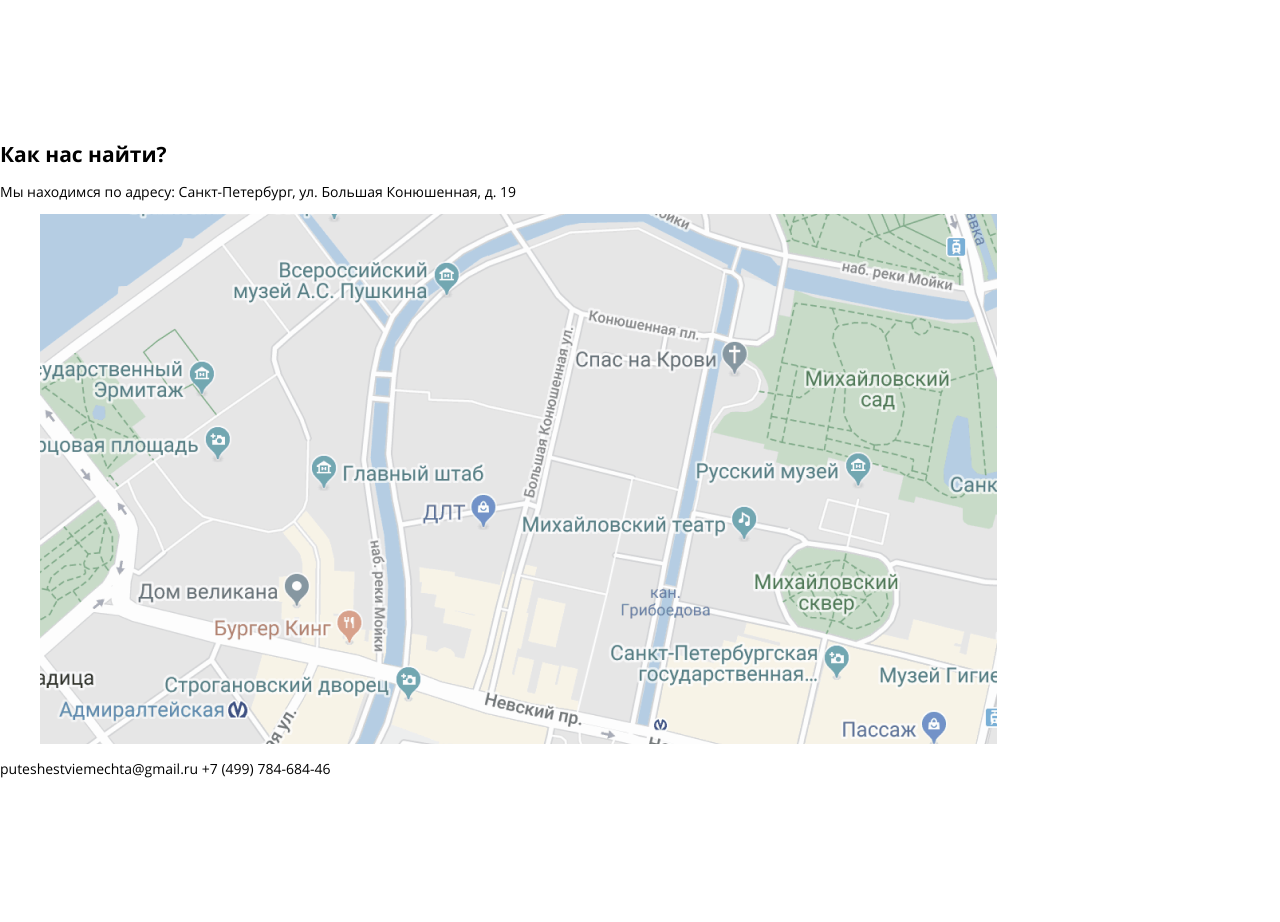
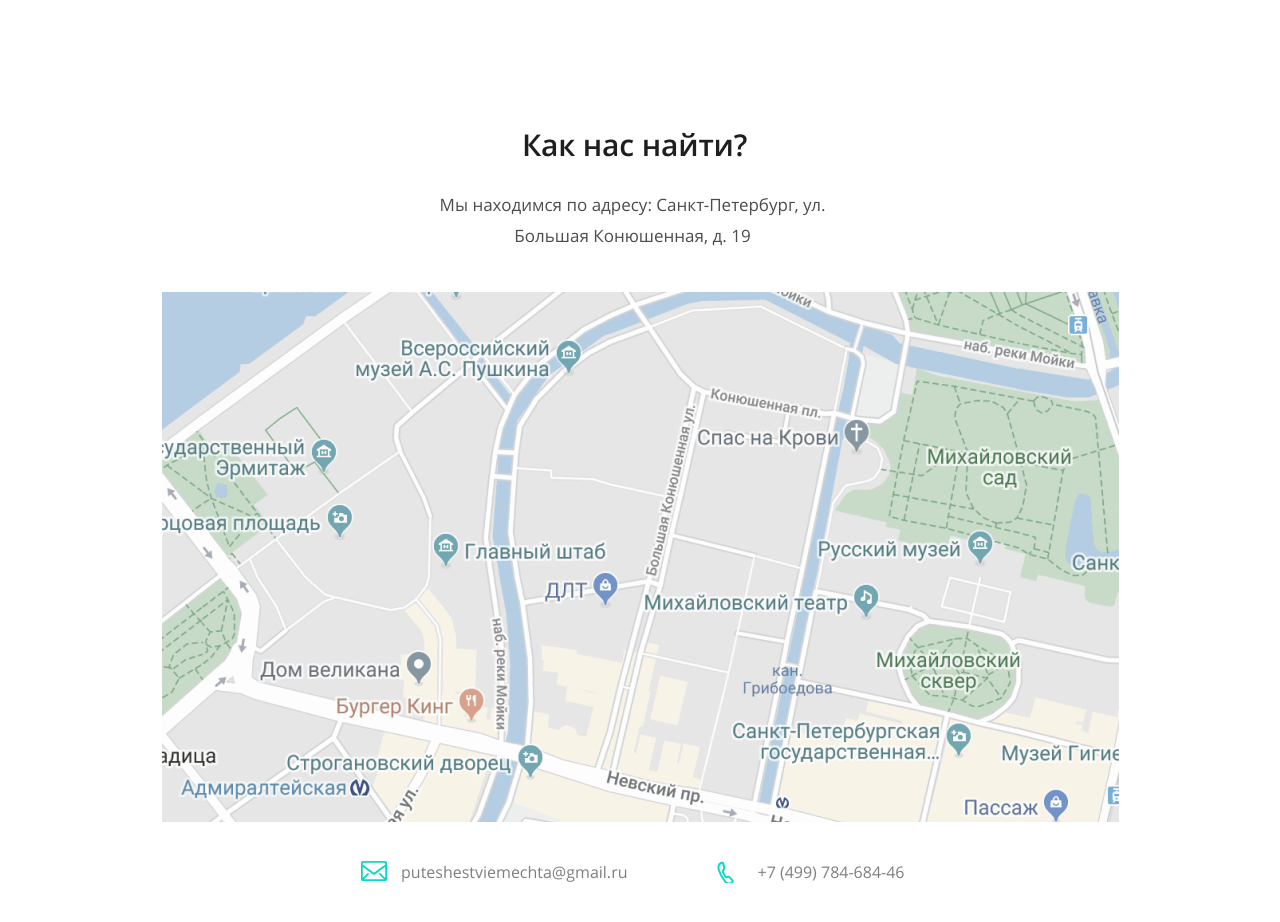
Before and after one commit to ggpopova/bicycles, a website: page source/index.html in a window 1280 px wide. Shown: the part 3900-4822 px from the top of the page. Before the commit the page ends 4678 px from the top, so only its background shows below. Drawn offline with nearby package versions, Linux system fonts and the light colour scheme; files that its build step writes are made by us from their sources; files whose address does not match are found by name.

Commit message:
Добавит Подвал проекта

```diff
--- a/source/index.html
+++ b/source/index.html
@@ -92,19 +92,19 @@
     <footer class="footer-main container">
 
       <div class="footer-main__address">
-        <h2 class="">Как нас найти?</h2>
+        <h2>Как нас найти?</h2>
         <p>Мы находимся по адресу: Санкт-Петербург, ул. Большая Конюшенная, д. 19</p>
       </div>
 
       <figure class="footer-main__map">
         <a href="#">
-          <img src="img/map.png" width="957" height="530" alt="Карта. Как нас найти">
+          <img class="footer-main__thumbnail" src="img/map.png" width="957" height="530" alt="Карта. Как нас найти">
         </a>
       </figure>
 
       <div class="footer-main__contacts">
-        <a href="mailto:mail@htmlacademy.ru">puteshestviemechta@gmail.ru</a>
-        <a href="tel:+749978468446">+7 (499) 784-684-46</a>
+        <a class="footer-main__email" href="mailto:mail@htmlacademy.ru">puteshestviemechta@gmail.ru</a>
+        <a class="footer-main__phone" href="tel:+749978468446">+7 (499) 784-684-46</a>
       </div>
 
     </footer>
--- /dev/null
+++ b/source/scss/blocks/footer-main.scss
@@ -0,0 +1,146 @@
+.footer-main {
+  display: flex;
+  flex-direction: column;
+  flex-wrap: wrap;
+  align-content: center;
+}
+
+.footer-main__address {
+  margin-bottom: 41px;
+
+  @media (max-width: $tablet-width) {
+    margin-bottom: 24px;
+  }
+
+  @media (max-width: $mobile-width) {
+    margin-bottom: 18px;
+  }
+}
+
+.footer-main__address h2 {
+  margin: 0 11px 29px 0;
+  font-weight: 600;
+  font-size: 30px;
+  line-height: 30px;
+  letter-spacing: -0.005em;
+  color: $grey-light;
+  text-align: center;
+
+  @media (max-width: $tablet-width) {
+    margin-right: 0;
+    margin-bottom: 18px;
+    font-size: 24px;
+    line-height: 30px;
+  }
+
+  @media (max-width: $mobile-width) {
+    font-size: 18px;
+    line-height: 30px;
+  }
+}
+
+.footer-main__address p {
+  margin: 0;
+  padding: 0 440px 0 425px;
+  font-weight: normal;
+  font-size: 17px;
+  line-height: 31px;
+  color: $grey-darkest;
+  text-align: center;
+
+  @media (max-width: $tablet-width) {
+    padding: 0 69px;
+  }
+
+  @media (max-width: $mobile-width) {
+    width: 288px;
+    margin: 0 auto;
+    padding: 0 15px 0 17px;
+  }
+}
+
+.footer-main__map {
+  margin: 0 auto;
+  margin-bottom: 36px;
+
+  @media (max-width: $tablet-width) {
+    margin-bottom: 20px;
+  }
+
+  @media (max-width: $mobile-width) {
+    margin-bottom: 29px;
+  }
+}
+
+.footer-main__thumbnail {
+  @media (max-width: $tablet-width) {
+    width: 698px;
+    height: 545px;
+    object-fit: cover;
+  }
+
+  @media (max-width: $mobile-width) {
+    width: 320px;
+    height: 250px;
+  }
+}
+
+.footer-main__contacts {
+  display: flex;
+  flex-direction: row;
+  flex-wrap: wrap;
+  width: 558px;
+  margin: 0 auto;
+  margin-bottom: 97px;
+
+  @media (max-width: $tablet-width) {
+    margin-bottom: 55px;
+  }
+
+  @media (max-width: $mobile-width) {
+    flex-direction: column;
+    gap: 22px;
+align-items: center;
+    margin-bottom: 50px;
+  }
+}
+
+.footer-main__email,
+.footer-main__phone {
+
+  font-weight: normal;
+  font-size: 16px;
+  line-height: 22px;
+  color: $grey-dark;
+}
+
+.footer-main__email {
+  position: relative;
+  margin-right: 90px;
+
+  &::before {
+    content: "";
+    width: 26px;
+    height: 20px;
+    padding-left: 40px;
+    background-image: url("../img/icon-5.svg");
+    background-repeat: no-repeat;
+  }
+
+  @media (max-width: $mobile-width) {
+    margin-right: 0;
+  }
+}
+
+.footer-main__phone {
+  position: relative;
+
+  &::before {
+    content: "";
+    width: 22px;
+    height: 23px;
+    padding-left: 40px;
+    background-image: url("../img/icon-6.svg");
+    background-repeat: no-repeat;
+  }
+}
--- a/source/scss/blocks/information-video.scss
+++ b/source/scss/blocks/information-video.scss
@@ -1,9 +1,9 @@
 .information-video {
   position: relative;
-  margin-bottom: 260px;
+  margin-bottom: 248px;
 
   @media (max-width: $tablet-width) {
-    margin-bottom: 160px;
+    margin-bottom: 156px;
   }
 
   @media (max-width: $mobile-width) {
--- a/source/scss/style.scss
+++ b/source/scss/style.scss
@@ -11,3 +11,4 @@
 @import 'blocks/advantages.scss';
 @import 'blocks/options.scss';
 @import 'blocks/information-video.scss';
+@import 'blocks/footer-main.scss';
```
